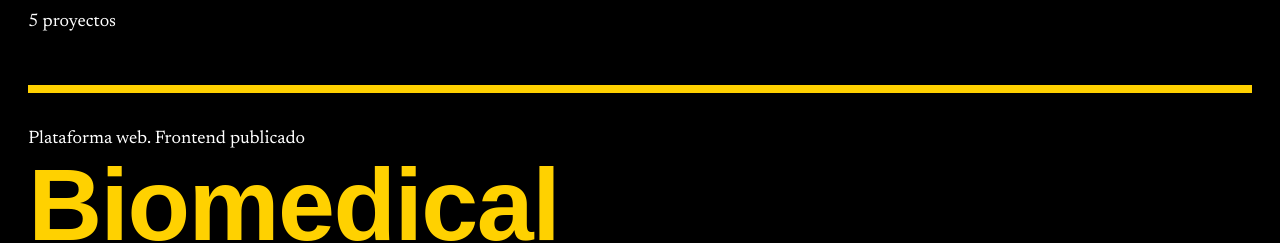
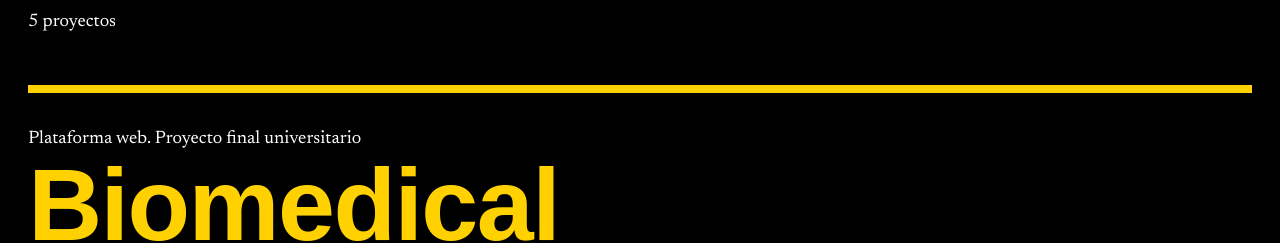
Before and after one commit to KmiloRosero/I-m, a Next.js app: page / in a window 1280 px wide. Shown: the part 4720-4963 px from the top of the page. Built offline with nearby package versions, Linux system fonts and the light colour scheme; a web font is replaced by a local one.

Commit message:
feat: add contributions, multiple categories and remove Biomedical demo link

```diff
--- a/src/components/projects/ProjectGallery.tsx
+++ b/src/components/projects/ProjectGallery.tsx
@@ -6,13 +6,13 @@ import { projectCategories, projectCategoryLabels, projects } from '@/data/proje
 import type { ProjectCategory } from '@/types/project'
 
 const availableCategories = projectCategories.filter((category) =>
-  projects.some((project) => project.category === category),
+  projects.some((project) => project.categories.includes(category)),
 )
 
 export function ProjectGallery() {
   const [activeCategory, setActiveCategory] = useState<ProjectCategory | null>(null)
   const visibleProjects = activeCategory
-    ? projects.filter((project) => project.category === activeCategory)
+    ? projects.filter((project) => project.categories.includes(activeCategory))
     : projects
 
   return (
--- a/src/data/projects.ts
+++ b/src/data/projects.ts
@@ -1,6 +1,9 @@
 import { GITHUB_PROFILE_URL } from '@/data/personalInfo'
 import { projectNames } from '@/data/projectNames'
 import type { Project, ProjectCategory } from '@/types/project'
+
+const SOLO_CONTRIBUTION = 'Desarrollé el proyecto completo.'
+const HALF_CONTRIBUTION = 'Realicé la mitad del desarrollo.'
 
 export const projectCategories: readonly ProjectCategory[] = [
   'academic',
@@ -22,7 +25,7 @@ export const projects: readonly Project[] = [
     name: projectNames.biomedical,
     platform: 'Plataforma web',
     layout: 'feature',
-    category: 'collaborative',
+    categories: ['academic', 'collaborative'],
     description:
       'Plataforma para registrar residuos biomédicos, seguir su estado y gestionar alertas, rutas y estadísticas.',
     problem:
@@ -32,11 +35,11 @@ export const projects: readonly Project[] = [
       'Un frontend en React conectado a una API en Spring Boot, con módulos de residuos, alertas, rutas, estadísticas y administración.',
     technologies: ['TypeScript', 'Java', 'SQL', 'MySQL', 'Supabase', 'Leaflet', 'API de OpenAI'],
     frameworks: ['React', 'Vite', 'Tailwind CSS', 'Zustand', 'Spring Boot'],
-    contribution: null,
-    collaboration: 'Proyecto en equipo: el historial del backend registra commits de varios autores.',
+    contribution: HALF_CONTRIBUTION,
+    collaboration: 'Proyecto final de la universidad, desarrollado en equipo.',
     location: null,
     period: null,
-    status: 'Frontend publicado',
+    status: 'Proyecto final universitario',
     verifiedFeatures: [
       'Registro, consulta, edición y eliminación de residuos',
       'Filtros por tipo de residuo y por entidad',
@@ -66,7 +69,7 @@ export const projects: readonly Project[] = [
     repoUrl: `${GITHUB_PROFILE_URL}/biomedical-fronted`,
     repoLabel: 'Código del frontend',
     extraRepoUrl: `${GITHUB_PROFILE_URL}/biomedical-backend`,
-    demoUrl: 'https://biomedwasted.vercel.app/login',
+    demoUrl: null,
     demoLabel: 'Abrir demo',
     hasCaseStudy: true,
   },
@@ -75,7 +78,7 @@ export const projects: readonly Project[] = [
     name: projectNames.cineTracker,
     platform: 'App de escritorio',
     layout: 'wide',
-    category: 'personal',
+    categories: ['personal'],
     description: 'Diario privado de películas y series, con recomendaciones basadas en tus gustos.',
     problem:
       'Quien ve series y películas en varias plataformas no tiene un lugar privado para llevar lo visto y decidir qué ver.',
@@ -84,7 +87,7 @@ export const projects: readonly Project[] = [
       'Una app de escritorio con catálogo, estadísticas y listas generadas por IA, donde cada sugerencia es un título real de TMDB.',
     technologies: ['JavaScript', 'SQLite', 'TMDB', 'API de Anthropic', 'API de Gemini'],
     frameworks: ['Electron', 'React', 'Vite', 'Tailwind CSS', 'Vitest'],
-    contribution: null,
+    contribution: SOLO_CONTRIBUTION,
     collaboration: null,
     location: null,
     period: null,
@@ -152,7 +155,7 @@ export const projects: readonly Project[] = [
     name: projectNames.mercaJusto,
     platform: 'App móvil',
     layout: 'phone',
-    category: 'academic',
+    categories: ['academic'],
     description:
       'Conecta a productores campesinos de Nariño con compradores urbanos, sin intermediarios.',
     problem: 'Los intermediarios encarecen la comida para quien compra y reducen el ingreso de quien cultiva.',
@@ -161,7 +164,7 @@ export const projects: readonly Project[] = [
       'Una app con flujos propios para comprador, productor y repartidor, y un backend que agrupa las entregas en rutas.',
     technologies: ['TypeScript', 'PostgreSQL', 'Prisma', 'Leaflet'],
     frameworks: ['React Native', 'Expo', 'Zustand', 'Node.js', 'Express'],
-    contribution: null,
+    contribution: SOLO_CONTRIBUTION,
     collaboration: null,
     location: 'Nariño, Colombia',
     period: null,
@@ -201,7 +204,7 @@ export const projects: readonly Project[] = [
     name: projectNames.moniWatch,
     platform: 'Wear OS y móvil',
     layout: 'flow',
-    category: 'personal',
+    categories: ['personal'],
     description: 'Pagos desde la muñeca con Nequi o tarjeta: el celular configura y el reloj paga.',
     problem: 'Pagar con el celular obliga a sacarlo del bolsillo para compras pequeñas y frecuentes.',
     purpose: 'Pagar desde el reloj en pocos toques y saber de inmediato si el dinero se movió.',
@@ -209,7 +212,7 @@ export const projects: readonly Project[] = [
       'Una app de celular para configurar, una app para Wear OS que paga y un backend que protege cada transacción.',
     technologies: ['TypeScript', 'PostgreSQL', 'Prisma', 'Docker'],
     frameworks: ['NestJS', 'Expo', 'React Native', 'Wear OS'],
-    contribution: null,
+    contribution: SOLO_CONTRIBUTION,
     collaboration: null,
     location: null,
     period: null,
@@ -240,14 +243,14 @@ export const projects: readonly Project[] = [
     name: projectNames.reticula,
     platform: 'Juego en el navegador',
     layout: 'compact',
-    category: 'collaborative',
+    categories: ['collaborative'],
     description: 'Entrenador de puntería 3D para practicar shooters y coordinación ojo-mano.',
     problem: null,
     purpose: null,
     solution: null,
     technologies: ['JavaScript', 'Web Audio API'],
     frameworks: ['Three.js', 'Vite'],
-    contribution: null,
+    contribution: HALF_CONTRIBUTION,
     collaboration: 'Proyecto desarrollado con un compañero de trabajo.',
     location: null,
     period: null,
--- a/src/types/project.ts
+++ b/src/types/project.ts
@@ -15,7 +15,7 @@ export interface Project {
   name: string
   platform: string
   layout: ProjectLayout
-  category: ProjectCategory | null
+  categories: readonly ProjectCategory[]
   description: string
   problem: string | null
   purpose: string | null
```
